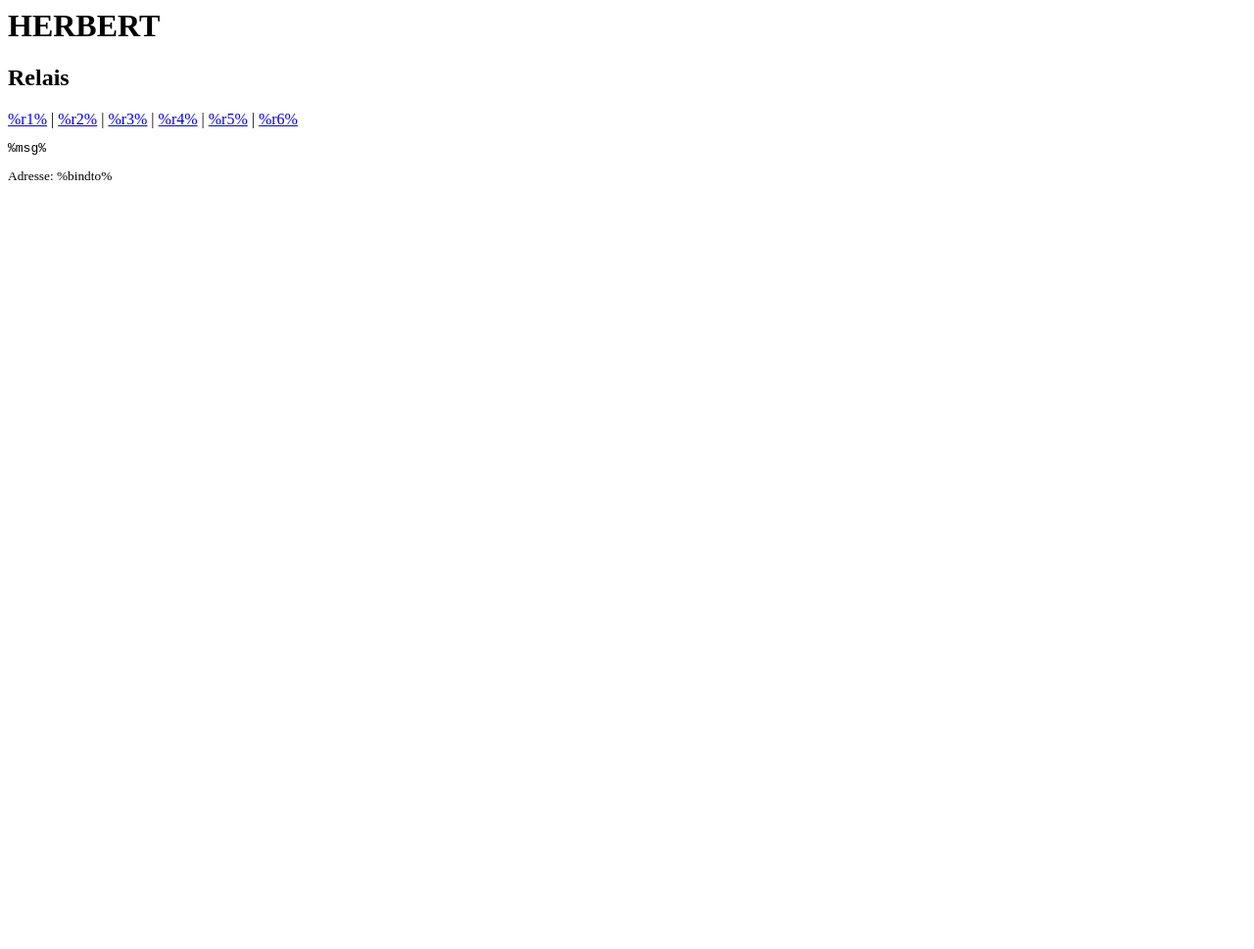
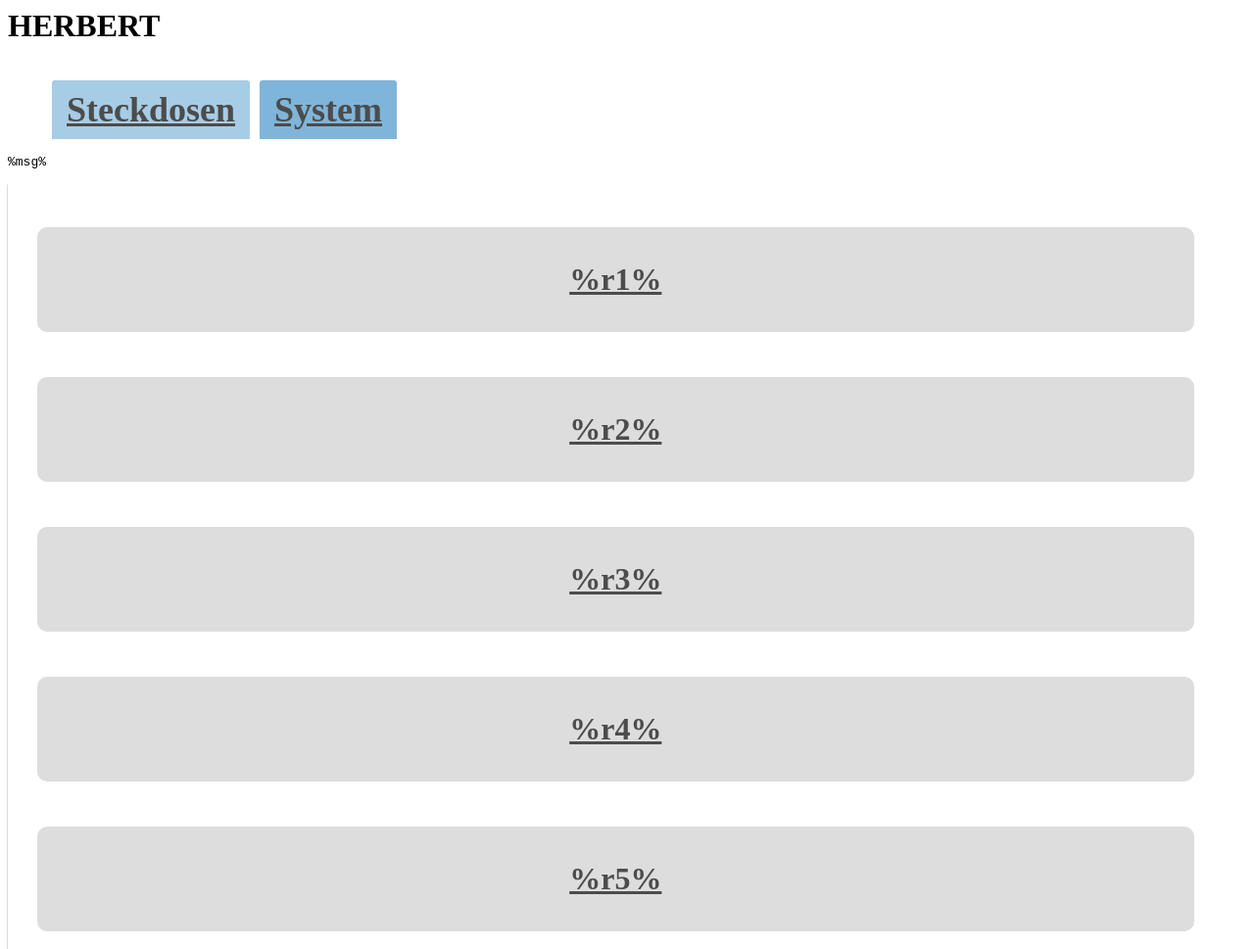
Before and after one commit to DasBasti/Herbert, a plain HTML site: page src/Herbert/index.html in a window 1280 px wide. Shown: the top 969 px of the page at 98% size. Before the commit the page ends 800 px from the top, so only its background shows below. Drawn offline with nearby package versions, Linux system fonts and the light colour scheme.

Commit message:
Beautify Webpage

```diff
--- a/src/Herbert/index.html
+++ b/src/Herbert/index.html
@@ -1,19 +1,143 @@
 <html>
 <head>
-<title>HERBERT 1.0</title>
+<meta http-equiv="content-type" content="text/html; charset=utf-8">
+<title>HERBERT %version%</title>
+<style type="text/css">
+<!--
+
+/*----- Tabs -----*/
+.tabs {
+    width:100%;
+    display:inline-block;
+}
+
+    /*----- Tab Links -----*/
+    /* Clearfix */
+    .tab-links:after {
+        display:block;
+        clear:both;
+        content:'';
+    }
+
+    .tab-links li {
+        margin:0px 5px;
+        float:left;
+        list-style:none;
+    }
+
+        .tab-links a {
+            padding:9px 15px;
+            display:inline-block;
+            border-radius:3px 3px 0px 0px;
+            background:#7FB5DA;
+            font-size:36px;
+            font-weight:600;
+            color:#4c4c4c;
+            transition:all linear 0.15s;
+        }
+
+        .tab-links a:hover {
+            background:#a7cce5;
+            text-decoration:none;
+        }
+
+    li.active a, li.active a:hover {
+        background:#a7cce5;
+        color:#4c4c4c;
+    }
+
+    /*----- Content of Tabs -----*/
+    .tab-content {
+        padding:15px;
+        border-radius:3px;
+        box-shadow:-1px 1px 1px rgba(0,0,0,0.15);
+        background:#fff;
+    }
+
+        .tab {
+            display:none;
+        }
+
+        .tab.active {
+            display:block;
+        }
+
+.button {
+display:block;
+width: 90%;
+text-align:center;
+            padding:35px 35px;
+            margin:15px 15px;
+            display:inline-block;
+            border-radius:10px 10px 10px 10px;
+            background:#ddd;
+            font-size:32px;
+            font-weight:600;
+            color:#4c4c4c;
+}
+-->
+</style>
+
+<script src="https://code.jquery.com/jquery-2.1.3.min.js"></script>
+<script>
+jQuery(document).ready(function() {
+    jQuery('.tabs .tab-links a').on('click', function(e)  {
+        var currentAttrValue = jQuery(this).attr('href');
+
+        // Show/Hide Tabs
+        jQuery('.tabs ' + currentAttrValue).show().siblings().hide();
+
+        // Change/remove current tab to active
+        jQuery(this).parent('li').addClass('active').siblings().removeClass('active');
+
+        e.preventDefault();
+    });
+});
+</script>
 
 </head>
 <body>
+
 <h1>HERBERT</h1>
-<h2>Relais</h2>
-<a href="/PowerSocket/Toggle/1">%r1%</a> |
-<a href="/PowerSocket/Toggle/2">%r2%</a> |
-<a href="/PowerSocket/Toggle/3">%r3%</a> |
-<a href="/PowerSocket/Toggle/4">%r4%</a> |
-<a href="/PowerSocket/Toggle/5">%r5%</a> |
-<a href="/PowerSocket/Toggle/6">%r6%</a>
 
-<pre>%msg%</pre>
+<div class="tabs">
+    <ul class="tab-links">
+        <li class="active"><a href="#tab1">Steckdosen</a></li>
+<!--        <li><a href="#tab2">Tab #2</a></li>
+        <li><a href="#tab3">Tab #3</a></li>
+-->        <li><a href="#tab4">System</a></li>
+    </ul>
+ <pre>%msg%</pre>
+    <div class="tab-content">
+        <div id="tab1" class="tab active">
+<p> <a class="button" href="/PowerSocket/Toggle/1">%r1%</a> </p>
+<p> <a class="button" href="/PowerSocket/Toggle/2">%r2%</a> </p>
+<p> <a class="button" href="/PowerSocket/Toggle/3">%r3%</a> </p>
+<p> <a class="button" href="/PowerSocket/Toggle/4">%r4%</a> </p>
+<p> <a class="button" href="/PowerSocket/Toggle/5">%r5%</a> </p>
+<p> <a class="button" href="/PowerSocket/Toggle/6">%r6%</a> </p>
+        </div>
 
-<small>Adresse: %bindto%</small>
+<!--
+        <div id="tab2" class="tab">
+            <p>Tab #2 content goes here!</p>
+            <p>Donec pulvinar neque sed semper lacinia. Curabitur lacinia ullamcorper nibh; quis imperdiet velit eleifend ac. Donec blandit mauris eget aliquet lacinia! Donec pulvinar massa interdum risus ornare mollis. In hac habitasse platea dictumst. Ut euismod tempus hendrerit. Morbi ut adipiscing nisi. Etiam rutrum sodales gravida! Aliquam tellus orci, iaculis vel.</p>
+        </div>
+
+        <div id="tab3" class="tab">
+            <p>Tab #3 content goes here!</p>
+            <p>Donec pulvinar neque sed semper lacinia. Curabitur lacinia ullamcorper nibh; quis imperdiet velit eleifend ac. Donec blandit mauris eget aliquet lacinia! Donec pulvinar massa interdum ri.</p>
+        </div>
+-->
+        <div id="tab4" class="tab">
+<p>Version: %version%</p>
+<p> Adresse: %bindto%</p>
+     </div>
+    </div>
+</div>
+
+
+
+
+
 </body>
```
Also changed, not shown: 1 other file.
